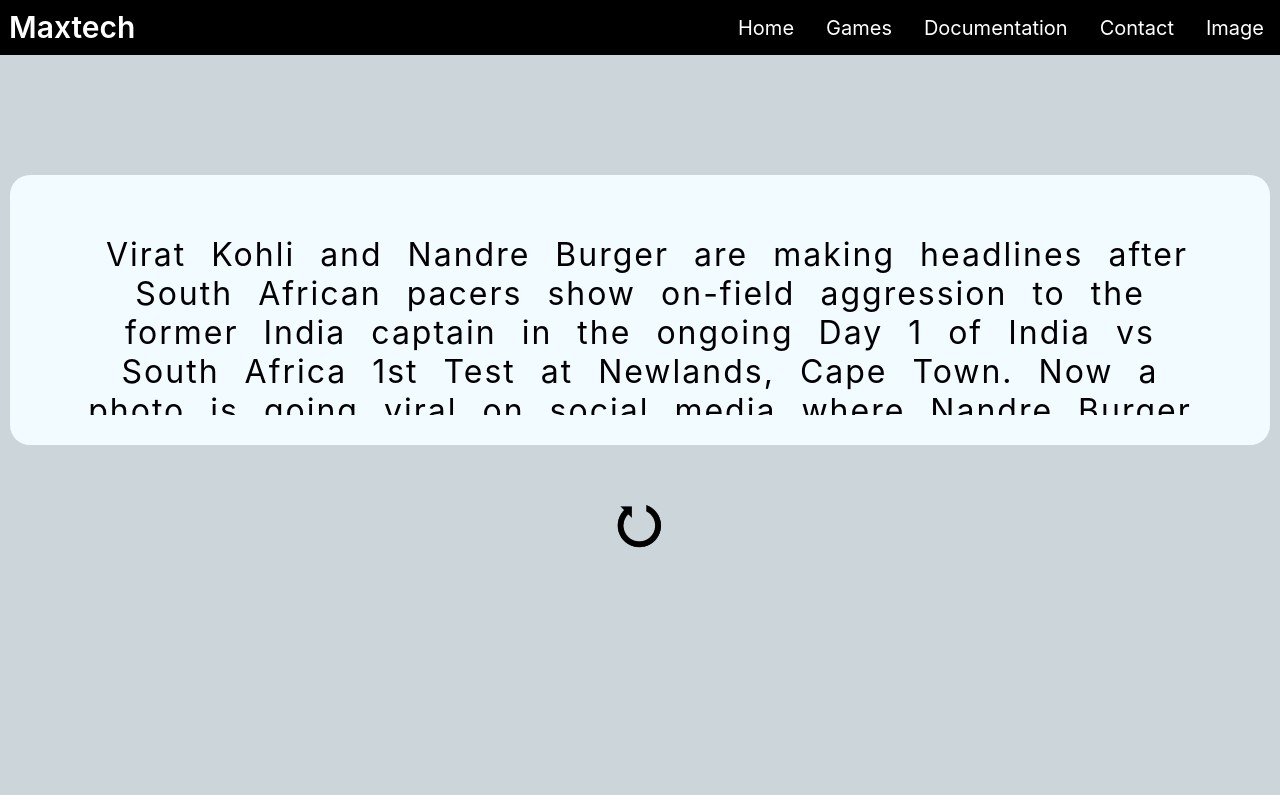
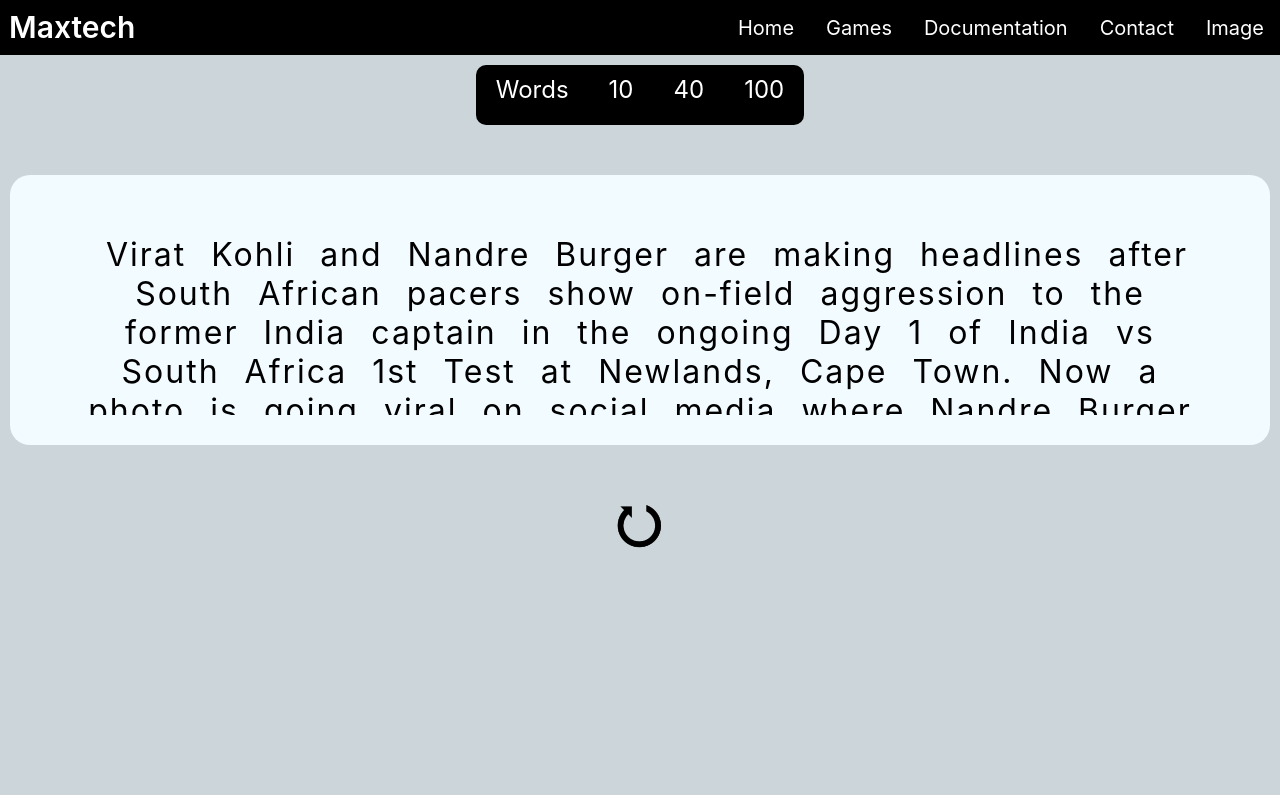
Before and after one commit to 277pawan/Maxtech, a React (Create React App) app: page /Typewriter in a window 1280 px wide. Built offline with nearby package versions, Linux system fonts and the light colour scheme; a web font is replaced by a local one.

Commit message:
supercool

```diff
--- a/src/Components/Typewriter/Typewriter.css
+++ b/src/Components/Typewriter/Typewriter.css
@@ -6,10 +6,48 @@
 }
 
 .typenav {
-    background-color:rgb(204, 214, 218);
+    background-color: rgb(204, 214, 218);
     height: 80px;
     color: #fff;
+    display: flex;
+    justify-content: center;
+    align-items: center;
+    flex-direction: row;
+    flex-wrap: wrap;
+}
+.wordsbox1{
+    height: 40px;
+    width: auto;
+    padding: 10px 20px 10px 20px;
+    border-radius: 10px 0px 0px 10px;
+    font-size: 24px;
     text-align: center;
+    background-color: black;
+}
+.wordsbox2{
+    height: 40px;
+    width: auto;
+    padding: 10px 20px 10px 20px;
+    font-size: 24px;
+    text-align: center;
+    background-color: black;
+}
+.wordsbox3{
+    height: 40px;
+    width: auto;
+    padding: 10px 20px 10px 20px;
+    font-size: 24px;
+    text-align: center;
+    background-color: black;
+}
+.wordsbox4{
+    height: 40px;
+    width: auto;
+    padding: 10px 20px 10px 20px;
+    font-size: 24px;
+    border-radius: 0px 10px 10px 0px;
+    text-align: center;
+    background-color: black;
 }
 
 .typebox{
--- a/src/Components/Typewriter/Typewriter.jsx
+++ b/src/Components/Typewriter/Typewriter.jsx
@@ -17,15 +17,18 @@
   const [cursorpos, setcursorpos] = useState(0);
   const [contentpos, setcontentpos] = useState(0);
   const [isHovered, setishovered] = useState(false);
-  const inputref = useRef(null);
   function contenthandle() {
     let currentcontentpos = contentpos;
     if (currentcontentpos < array.length) {
       currentcontentpos = currentcontentpos + 1;
       setcontentpos(currentcontentpos);
+      setmatch([]);
+      setcursorpos(0);
       if (currentcontentpos > array.length - 1) {
         currentcontentpos = 0;
         setcontentpos(currentcontentpos);
+        setmatch([]);
+        setcursorpos(0);
       }
     }
   }
@@ -67,10 +70,15 @@
     return () => {
       window.removeEventListener("keypress", handleKeyPress);
     };
-  }, [contentpos, match]);
+  }, [match]);
   return (
     <div className="typecontainer">
-      <div className="typenav"></div>
+      <div className="typenav">
+        <div className="wordsbox1">Words</div>
+        <div className="wordsbox2">10</div>
+        <div className="wordsbox3">40</div>
+        <div className="wordsbox4">100</div>
+      </div>
       <div className="typebox">
         <div className="typespace">
           <div className="typecontent">
```
